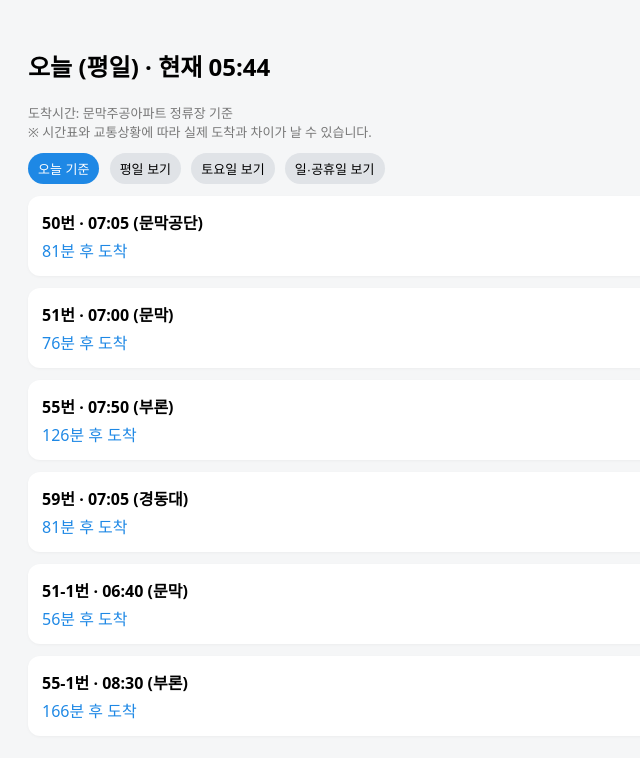
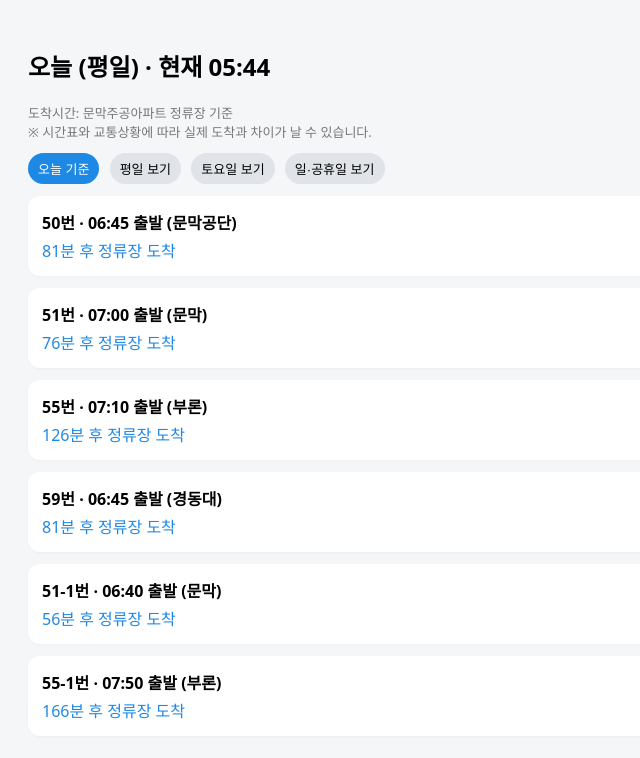
Before and after one commit to 2002alskdj/my_bus, a plain HTML site: page index.html in a window 1280 px wide. Shown: the whole page, without its empty margins (0-640 px from the left). Drawn offline with Linux system fonts and the light colour scheme.

Commit message:
Update index.html

```diff
--- a/index.html
+++ b/index.html
@@ -135,7 +135,7 @@ function setDayOverride(v) {
   load(); // 다시 계산해서 화면 갱신
 }
 
-// 버스번호 기준으로 오늘 전체 도착 시각표 HTML 생성 (남은 시간 표시 없음)
+// 버스번호 기준으로 오늘 전체 도착 시각표 HTML 생성 (남은 시간 표시 없음, 출발/도착 함께)
 function buildFullScheduleHtml(busNo, dayType, rawSchedule, offsetData) {
   const rows = rawSchedule.filter(row =>
     row.bus === busNo && isTodayIncluded(row.type, dayType)
@@ -153,7 +153,8 @@ function buildFullScheduleHtml(busNo, dayType, rawSchedule, offsetData) {
       );
       const offset = off ? off.offset_min : 0;
       const arrive = base + offset;
-      lines.push(toTime(arrive));
+      const departStr = t.length === 4 ? `0${t}` : t; // 7:05 → 07:05 보정용
+      lines.push(`${departStr} 출발 → ${toTime(arrive)} 도착`);
     });
   });
 
@@ -175,13 +176,15 @@ async function load() {
     : `선택 요일: ${dayType} (오늘은 ${realDay}) · 기준시각 ${toTime(nowMin)}`;
   document.getElementById("today").innerText = title;
 
+  const GRACE_MIN = 3; // 도착 후 3분까지는 0분으로 남겨두기
+
   let result = [];
 
   rawSchedule.forEach(row => {
     if (!isTodayIncluded(row.type, dayType)) return;
 
     row.times.forEach(t => {
-      const base = toMin(t);
+      const base = toMin(t); // 종점 출발 시각
 
       const off = offsetData.find(o =>
         o.bus === row.bus &&
@@ -190,14 +193,19 @@ async function load() {
       );
 
       const offset = off ? off.offset_min : 0;
-      const arrive = base + offset;
+      const arrive = base + offset; // 정류장 도착 시각
 
-      if (arrive >= nowMin) {
+      // 도착 후 GRACE_MIN 분까지는 리스트에 남겨두기
+      if (arrive >= nowMin - GRACE_MIN) {
+        const remainRaw = arrive - nowMin;
+        const remain = Math.max(remainRaw, 0); // 0 미만은 0으로 고정
+
         result.push({
           bus: row.bus,
           origin: row.origin,
-          time: toTime(arrive),
-          remain: arrive - nowMin
+          departTime: toTime(base),   // 종점 출발 시각
+          arriveTime: toTime(arrive), // 정류장 도착 시각
+          remain: remain              // 정류장 도착까지 남은 분
         });
       }
     });
@@ -238,9 +246,9 @@ async function load() {
     box.innerHTML += `
       <div class="bus">
         <div class="time" onclick="toggleDetail('${id}')">
-          ${item.bus}번 · ${item.next.time} (${item.origin})
+          ${item.bus}번 · ${item.next.departTime} 출발 (${item.origin})
         </div>
-        <div class="soon">${item.next.remain}분 후 도착</div>
+        <div class="soon">${item.next.remain}분 후 정류장 도착</div>
         <div id="${id}" class="detail">
           ${detailHtml}
         </div>
```
